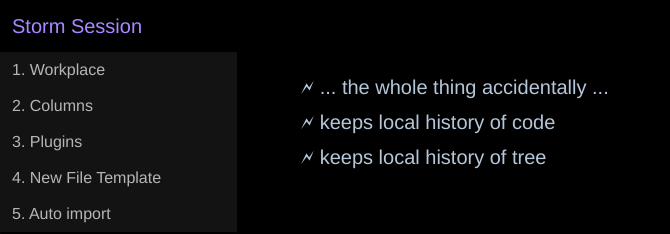
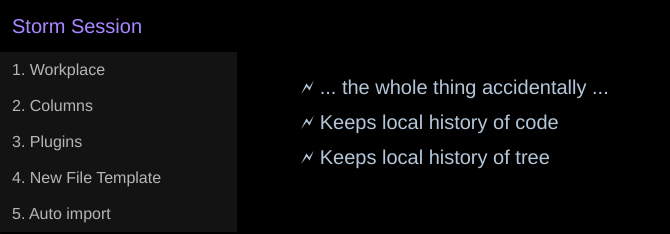
Before and after one commit to janmichek/storm-session, a Vue app: page /#/history in a window 1280 px wide. Shown: the top 234 px of the page, without its empty margins (0-670 px from the left). Built offline with nearby package versions, Linux system fonts and the light colour scheme.

Commit message:
fix casing

```diff
--- a/src/views/History.vue
+++ b/src/views/History.vue
@@ -2,8 +2,8 @@
   <div>
    <ul>
      <li>🗲 ... the whole thing accidentally ...</li>
-     <li>🗲 keeps local history of code</li>
-     <li>🗲 keeps local history of tree</li>
+     <li>🗲 Keeps local history of code</li>
+     <li>🗲 Keeps local history of tree</li>
    </ul>
   </div>
 </template>
```
